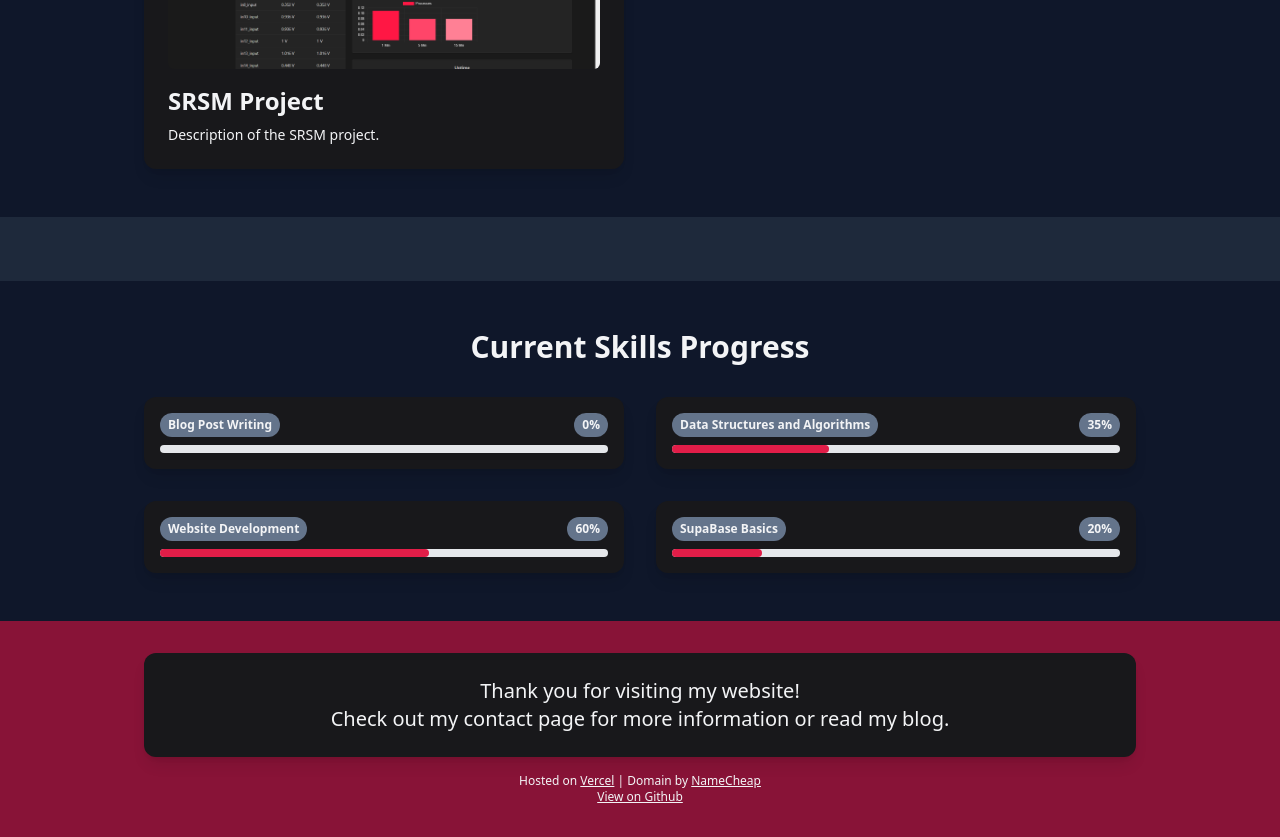
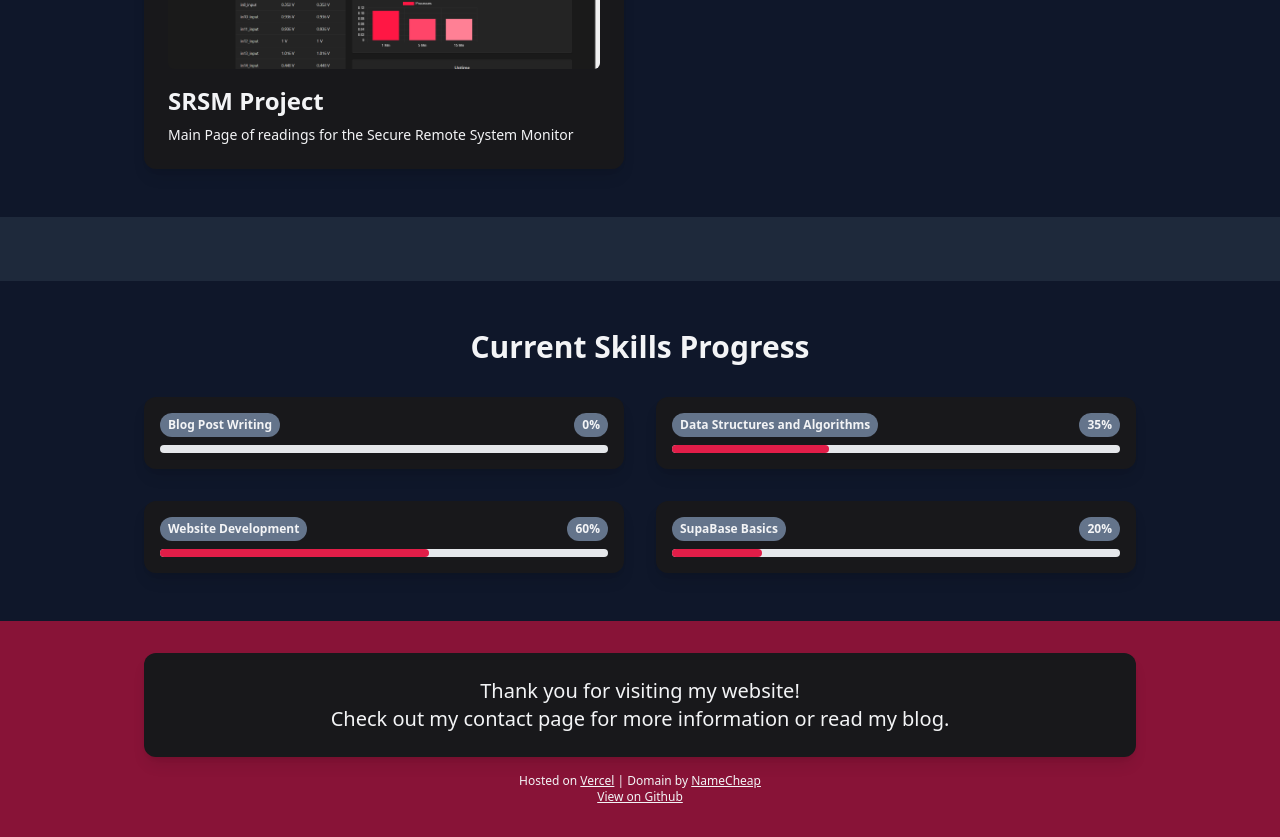
Before and after one commit to TeejMcSteez/WebsiteRebuild, a SvelteKit app in the folder client/: page / in a window 1280 px wide. Shown: the part 2380-3217 px from the top of the page. Built offline with nearby package versions, Linux system fonts and the light colour scheme.

Commit message:
Fix prod typo

```diff
--- a/client/src/routes/+page.svelte
+++ b/client/src/routes/+page.svelte
@@ -144,7 +144,7 @@
           <div bind:this={sections[8]} style="opacity: 0;" class="bg-zinc-900 rounded-xl p-6 shadow-lg hover:-translate-y-2 transform transition">
             <img src={exampleSRSM} alt="SRSM" class="w-full h-48 object-cover rounded-md mb-4">
             <h3 class="text-2xl font-semibold mb-2">SRSM Project</h3>
-            <p class="text-sm">Description of the SRSM project.</p>
+            <p class="text-sm">Main Page of readings for the Secure Remote System Monitor</p>
           </div>
           <!-- Additional project cards can be added here -->
         </div>
```
